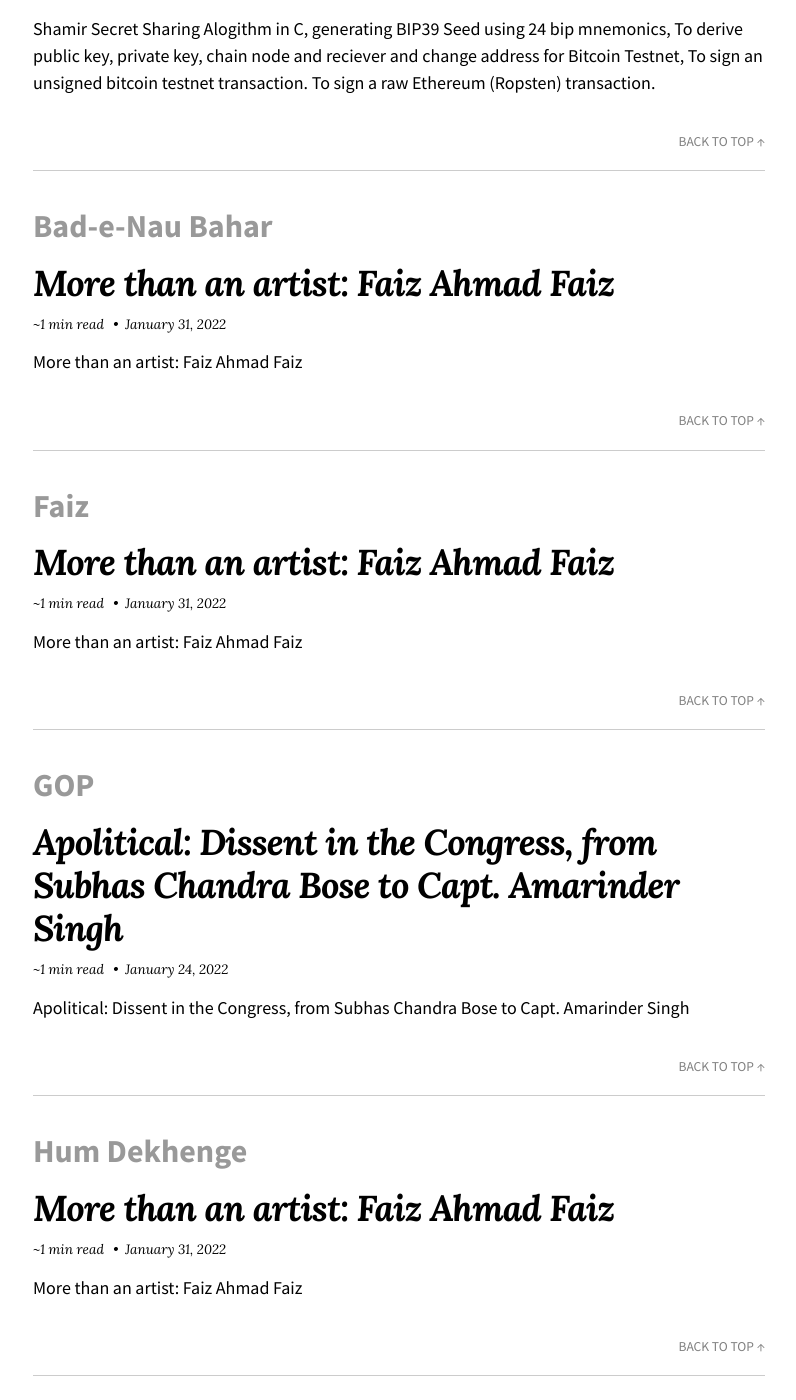
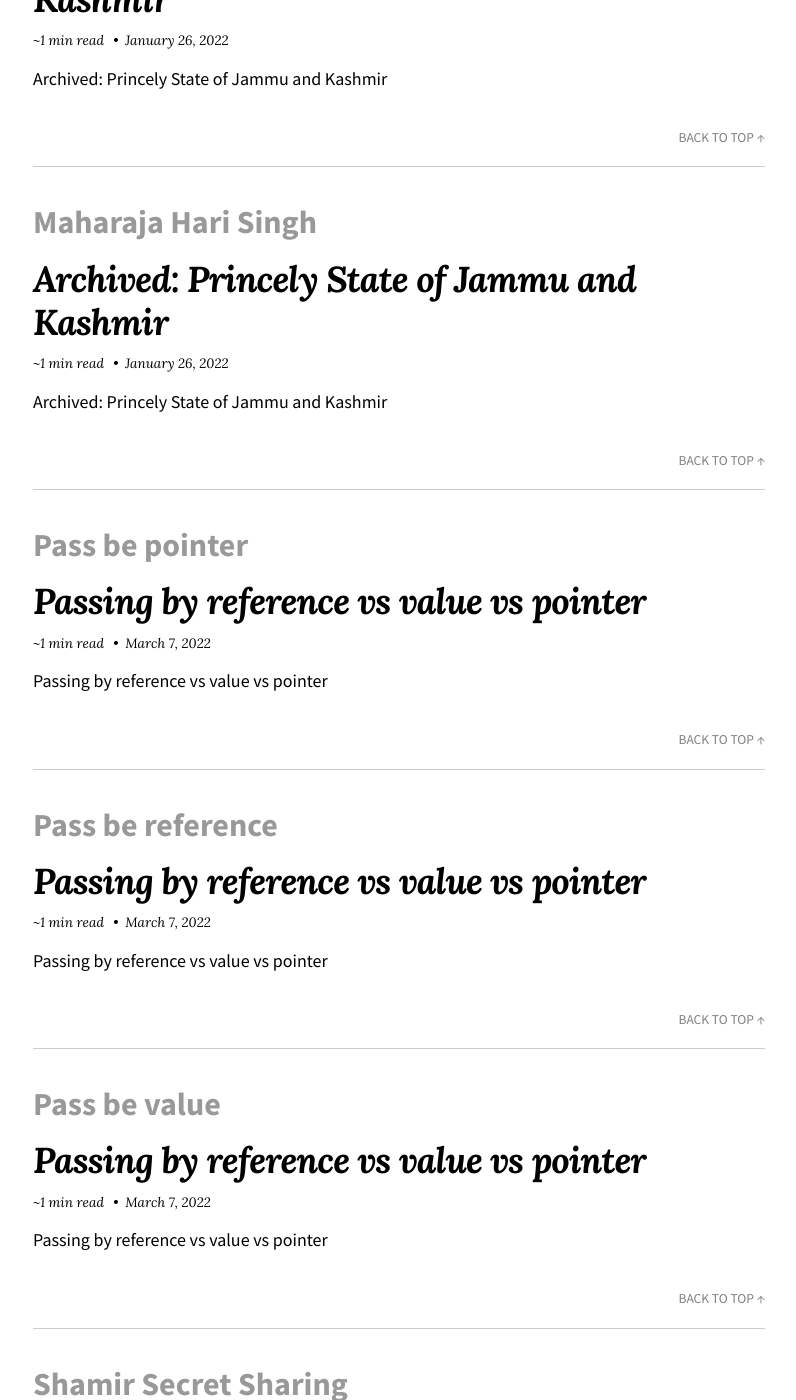
Before and after one commit to ahampriyanshu/blog-v1, a Jekyll site: the page built from tags.md, in a window 1280 px wide and 1400 px high, scrolled down 10876 px. Shown: the whole window, without its empty margins (241-1037 px from the left). Built offline with Jekyll 4.4.1, drawn with Linux system fonts in a browser that asks for light colours; nearby versions of some CDN libraries; some of the changed text lies outside the part shown.

Commit message:
passing by reference, value and pointer

```diff
--- a/_data/authors.yml
+++ b/_data/authors.yml
@@ -5,7 +5,7 @@ Priyanshu Tiwari:
   links:
     - title: Links
       url: https://links.ahampriyanshu.com/
-      icon: fas fa-firefox
+      icon: fas fa-chrome
     - title: Telegram
       url: https://t.me/ahampriyanshu
       icon: fab fa-telegram-plane
--- a/_posts/2022-01-31-more-than-an-artist-faiz-ahmad-faiz.md
+++ /dev/null
@@ -1,19 +0,0 @@
----
-title: "More than an artist: Faiz Ahmad Faiz"
-author: Priyanshu Tiwari
-excerpt: "More than an artist: Faiz Ahmad Faiz"
-categories:
-  - Political
-tags:
-  - Faiz
-  - Ahmad
-  - 'Hum Dekhenge'
-  - 'Kab Tak Dil Ki khair Manayen'
-  - 'Bad-e-Nau Bahar'
-  - 'Aaj Bazar Mein Paba Jola'
----
-
-<figure class="align-center">
-  <img src="https://github.com/ahampriyanshu/meta/blob/main/blog/faiz.jpg?raw=true" alt="norm">
-  <figcaption></figcaption>
-</figure>
--- a/_posts/2022-02-01-more-than-an-artist-george-carlin.md
+++ /dev/null
@@ -1,16 +0,0 @@
----
-title: "More than an artist: George Carlin"
-author: Priyanshu Tiwari
-excerpt: "More than an artist: George Carlin"
-categories:
-  - Political
-tags:
-  - george
-  - carlin
-  - '7 dirty words'
-  - 'You Are All Diseased'
-  - 'Life Is Worth Losing'
-  - 'It is Bad for Ya'
----
-
-More than an artist: George Carlin
--- /dev/null
+++ b/_posts/2022-03-07-hail-cpp-passing-variables-reference-pointers-value.md
@@ -0,0 +1,15 @@
+---
+title: "Passing by reference vs value vs pointer"
+author: Priyanshu Tiwari
+excerpt: "Passing by reference vs value vs pointer"
+categories:
+  - cpp
+tags:
+  - hail
+  - cpp
+  - 'Pass be reference'
+  - 'Pass be pointer'
+  - 'Pass be value'
+---
+
+Passing by reference vs value vs pointer
```
Also changed, not shown: _posts/2021-08-17-mutual-fund-kitna-sahi-hai.md (+2 -2 lines), _posts/2022-02-07-hail-cpp-passing-variables.md (deleted, +0 -15 lines).
